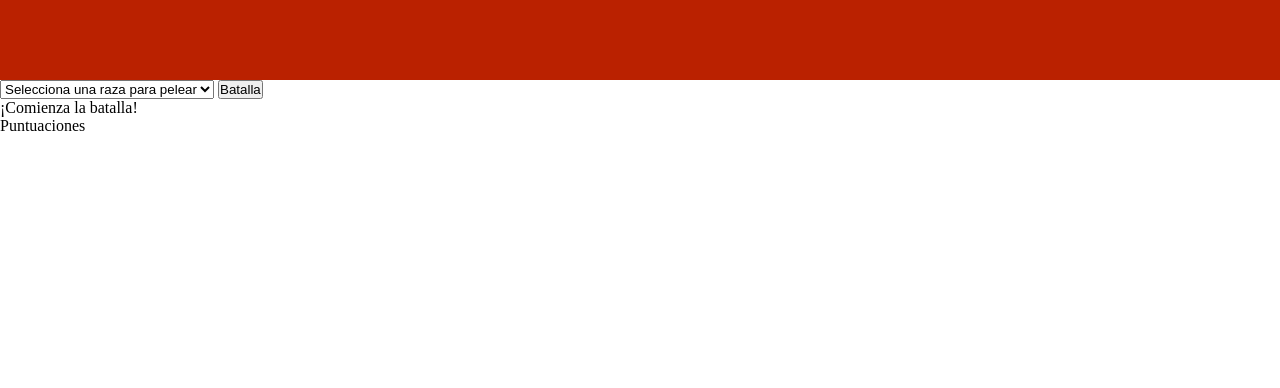
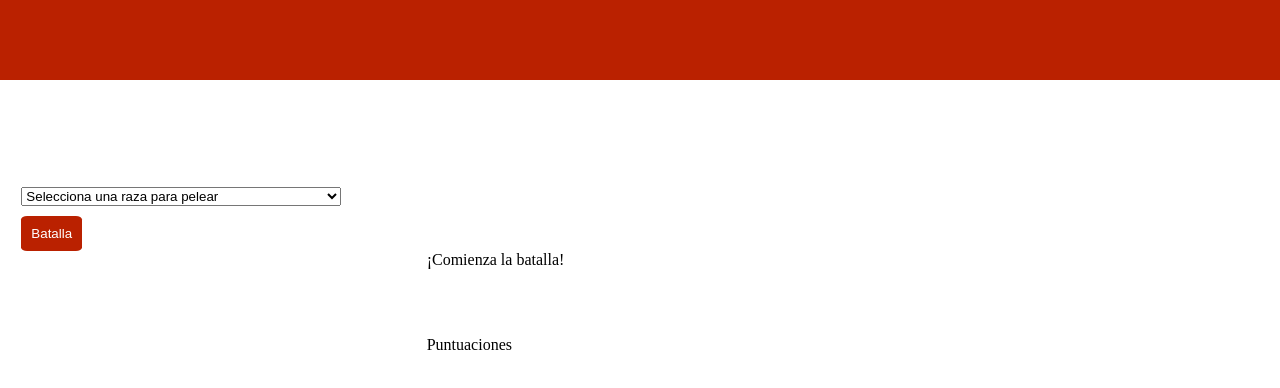
Before and after one commit to Calpurniax/modulo-2-evaluacion-intermedia-Calpurniax, a plain HTML site: page index.html in a window 1280 px wide. Shown: the part 160-548 px from the top of the page. Drawn offline with Linux system fonts and the light colour scheme.

Commit message:
add css grid

```diff
--- a/css/main.css
+++ b/css/main.css
@@ -16,3 +16,30 @@
     color: white;
     margin-left: 5%;
 }
+.main_container{
+    display: grid;
+    grid-template-columns: 1fr 1fr 1fr ;
+    grid-template-rows: 2fr 1fr 2fr;
+}
+.form_good{
+    display:flex;
+    flex-direction: column;
+    justify-content: center;
+    grid-column: 1 ;
+    padding: 25% 20% 0 5%;
+    align-content: space-around;
+    gap: 10px;
+}
+.button {
+    background-color: #BA2100;
+    color: white;
+    border: none;
+    padding: 10px;
+    border-radius: 10%;
+}
+.message {
+    grid-column: 2;
+}
+.score {
+    grid-column: 2;
+}
--- a/index.html
+++ b/index.html
@@ -13,8 +13,8 @@
   <header class="header">
     <h1 class="title">Batalla por la tierra media</h1>
   </header>
-  <main class="js-main">
-    <form class="form__good">
+  <main class="main_container">
+    <form class="form_good js-container">
       <select name="js-select" id="js-select" class="js-select">
         <option value="">Selecciona una raza para pelear</option>
         <option value="1">Pelosos</option>
@@ -23,10 +23,14 @@
         <option value="4">Númenóreanos</option>
         <option value="5">Elfos</option>
       </select>
-      <button class="js-btn">Batalla</button>
-      <button class="js-reset collapse">Reiniciar el juego</button>
+      <div class="button_container">
+        <button class="js-btn button">Batalla</button>
+        <button class="js-reset collapse button">Reiniciar el juego</button>
+      </div>
     </form>
-    <p class="js-text">¡Comienza la batalla!</p>
+    <div class="js-bad-container"></div>
+
+    <p class="js-text message">¡Comienza la batalla!</p>
     <aside class="score">
       <p>Puntuaciones</p>
       <ul class="js-score"></ul>
--- a/js/main.js
+++ b/js/main.js
@@ -20,6 +20,7 @@ const badGuysRaces = [
     {
         name: 'orcos',
         strength: 2,
+        image: `https://i.blogs.es/c88af1/1024_2000-2-/450_1000.jpeg`
     },
     {
         name: 'goblins',
@@ -43,6 +44,8 @@ function generateBadGuy() {
     let random = getRandomNumber(5);
     return badGuysRaces[random].strength;
 }
+//foto pelosos
+/*https://www.google.com/imgres?imgurl=https%3A%2F%2Fstatic.wikia.nocookie.net%2Feldragonverde%2Fimages%2Fe%2Fe7%2FPelosos_%2528RoP%2529_1.png%2Frevision%2Flatest%2Fscale-to-width-down%2F1200%3Fcb%3D20220920014600%26path-prefix%3Des&imgrefurl=https%3A%2F%2Fesdla.fandom.com%2Fwiki%2FPelosos&tbnid=DoDXRpDlvrP2kM&vet=12ahUKEwiRmsLSoZ_7AhWH7BoKHfFlBrYQMygAegUIARCwAQ..i&docid=buTcwwCXFy-knM&w=1200&h=1463&q=pelosos%20&ved=2ahUKEwiRmsLSoZ_7AhWH7BoKHfFlBrYQMygAegUIARCwAQ*/
 //función para la facción bondadosa
 function selectGoodGuy() {
     let selectValue = (select.value);
```
